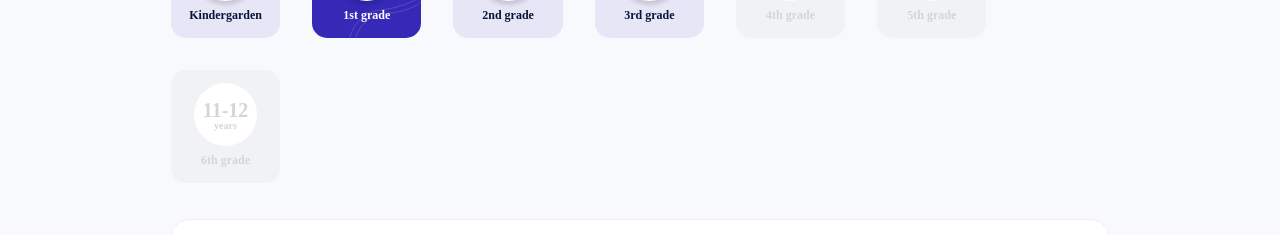
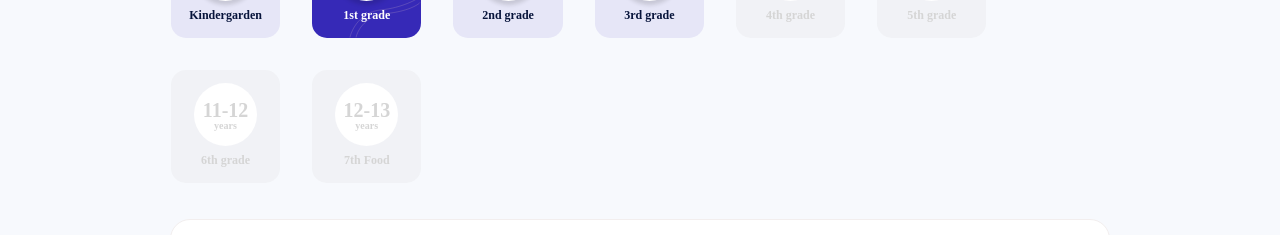
Before and after one commit to mhshuvoalways/math-plus-for-kids, a React (Create React App) app: page / in a window 1280 px wide. Shown: the part 336-571 px from the top of the page. Built offline with nearby package versions, Linux system fonts and the light colour scheme; a web font is replaced by a local one.

Commit message:
add 7th grade

```diff
--- a/src/components/filter/Filter.js
+++ b/src/components/filter/Filter.js
@@ -70,6 +70,15 @@ const Filter = () => {
             6th grade
           </p>
         </div>
+        <div className="filter-items filter-items__disable">
+          <div className="filter-year-counter filter-year-counter__disabled">
+            <p className="filter-year-number">12-13</p>
+            <p className="filter-year-text">years</p>
+          </div>
+          <p className="filter-year-grade filter-year-grade__kinder">
+            7th Food
+          </p>
+        </div>
       </div>
     </div>
   );
```
